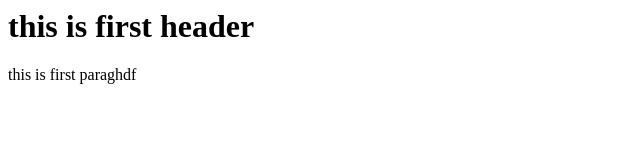
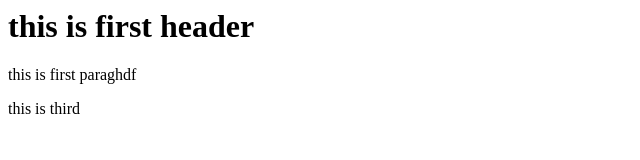
Before and after one commit to zahrabanaeian/git-test2, a plain HTML site: page index.html in a window 1280 px wide. Shown: the full height of the page, 0-640 px from the left. Drawn offline with Linux system fonts and the light colour scheme.

Commit message:
third commit

```diff
--- a/index.html
+++ b/index.html
@@ -7,5 +7,6 @@
 <body>
     <h1>this is first header</h1>
     <p>this is first paraghdf</p>
+    <p>this is third </p>
 </body>
 </html>
```
